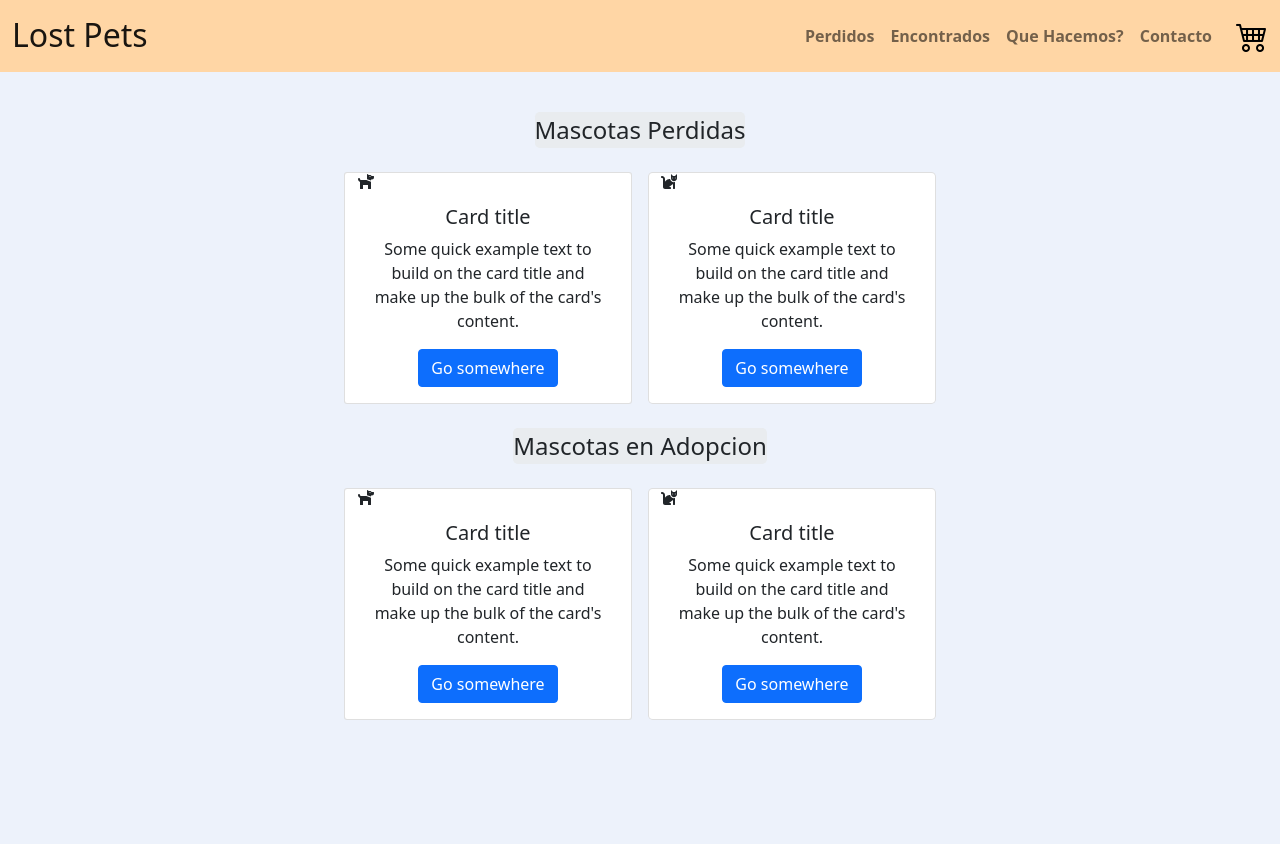
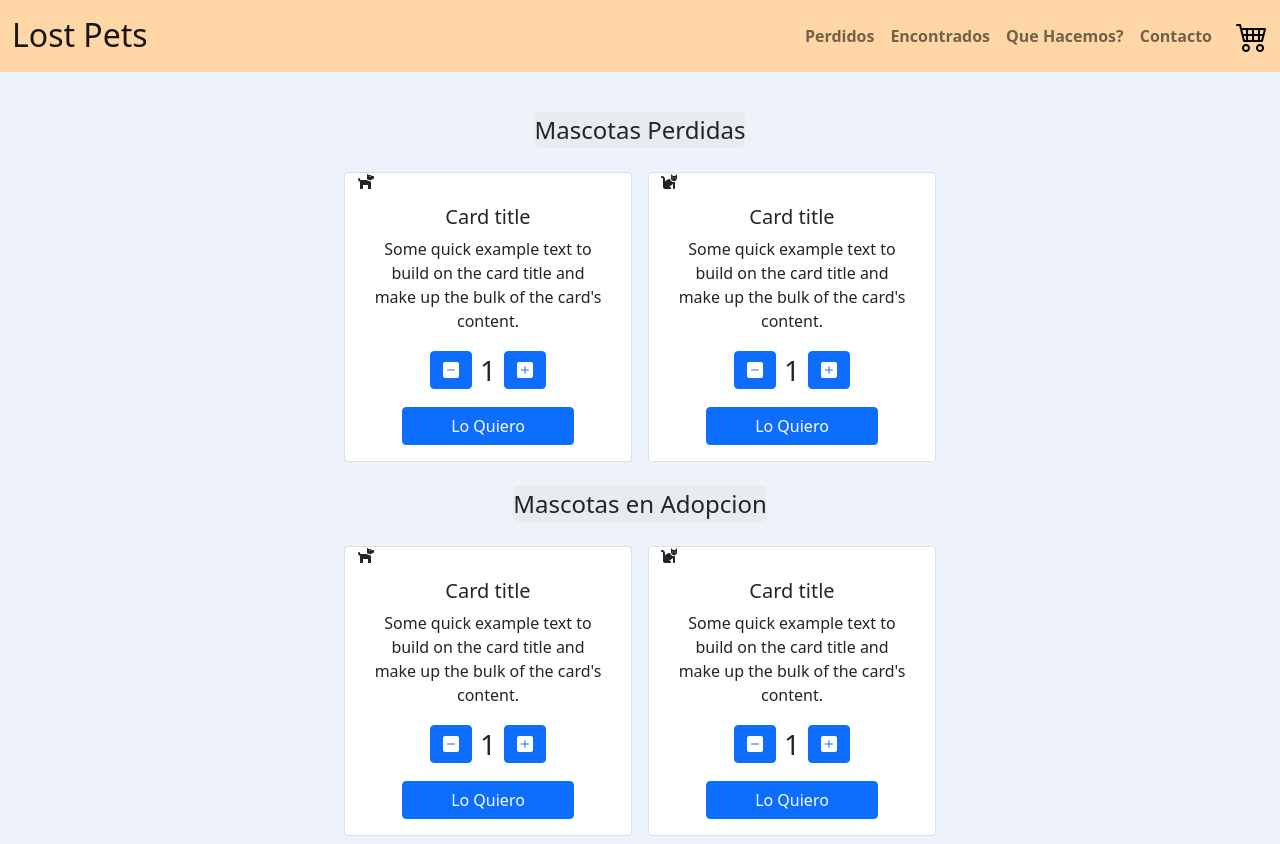
Before and after one commit to andresfernandez89/lost-pets-react, a React (Create React App) app: page / in a window 1280 px wide. Before the commit the page ends 800 px from the top, so only its background shows below. Built offline with nearby package versions, Linux system fonts and the light colour scheme.

Commit message:
itemCount

```diff
--- a/package.json
+++ b/package.json
@@ -4,6 +4,7 @@
 	"private": true,
 	"dependencies": {
 		"@fortawesome/fontawesome-free": "^5.15.3",
+		"@popperjs/core": "^2.9.2",
 		"@testing-library/jest-dom": "^5.12.0",
 		"@testing-library/react": "^11.2.7",
 		"@testing-library/user-event": "^12.8.3",
--- /dev/null
+++ b/src/components/itemCount/ItemCount.js
@@ -0,0 +1,42 @@
+import React, { useState, useEffect } from 'react';
+
+const ItemCount = ({ initial, stock, onAdd }) => {
+	const [items, setItems] = useState(initial);
+
+	return (
+		<>
+			<div className="my-3">
+				<button
+					className="btn btn-primary me-2"
+					onClick={() => {
+						items > 1 && setItems(items - 1);
+					}}>
+					<i
+						className="bi bi-dash-square-fill"
+						style={{ fontSize: '1rem', color: 'white' }}
+					/>
+				</button>
+				<span className="fs-3 bold align-middle">{items}</span>
+				<button
+					className="btn btn-primary ms-2"
+					onClick={() => {
+						items < stock
+							? setItems(items + 1)
+							: alert('Sin disponibilidad');
+					}}>
+					<i
+						className="bi bi-plus-square-fill"
+						style={{ fontSize: '1rem', color: 'white' }}
+					/>
+				</button>
+			</div>
+			<div className="w-100">
+				<a href="#" className="btn btn-primary w-75">
+					Lo Quiero
+				</a>
+			</div>
+		</>
+	);
+};
+
+export default ItemCount;
--- a/src/components/itemListContainer/ItemListContainer.js
+++ b/src/components/itemListContainer/ItemListContainer.js
@@ -1,4 +1,6 @@
+import ItemCount from '../itemCount/ItemCount';
 const itemListContainer = ({ text }) => {
+	let onAdd;
 	return (
 		<>
 			<div className="d-flex justify-content-center">
@@ -17,28 +19,20 @@ const itemListContainer = ({ text }) => {
 							Some quick example text to build on the card title
 							and make up the bulk of the card's content.
 						</p>
-						<a href="#" className="btn btn-primary">
-							Go somewhere
-						</a>
+						<ItemCount initial={1} stock={10} onAdd={onAdd} />
 					</div>
 				</div>
 				<div
 					className="card col-3 m-2 rounded-3"
 					style={{ width: '18rem' }}>
-					<img
-						src="..."
-						className="card-img-top fas fa-cat"
-						alt="..."
-					/>
+					<img src="" className="card-img-top fas fa-cat" alt="" />
 					<div className="card-body">
 						<h5 className="card-title">Card title</h5>
 						<p className="card-text">
 							Some quick example text to build on the card title
 							and make up the bulk of the card's content.
 						</p>
-						<a href="#" className="btn btn-primary">
-							Go somewhere
-						</a>
+						<ItemCount initial={1} stock={10} onAdd={onAdd} />
 					</div>
 				</div>
 			</div>
--- a/src/index.js
+++ b/src/index.js
@@ -1,8 +1,10 @@
 import React from 'react';
 import ReactDOM from 'react-dom';
 import 'bootstrap/dist/css/bootstrap.min.css';
+import 'bootstrap/dist/css/bootstrap.min.css';
 import 'bootstrap/dist/js/bootstrap.bundle.min';
 import 'bootstrap-icons/font/bootstrap-icons.css';
+import '@popperjs/core';
 import '@fortawesome/fontawesome-free/css/all.min.css';
 import '@fortawesome/fontawesome-free/js/all.min.js';
 import './index.scss';
```
Also changed, not shown: 1 other file (tests, documents, lock files or other folders).
